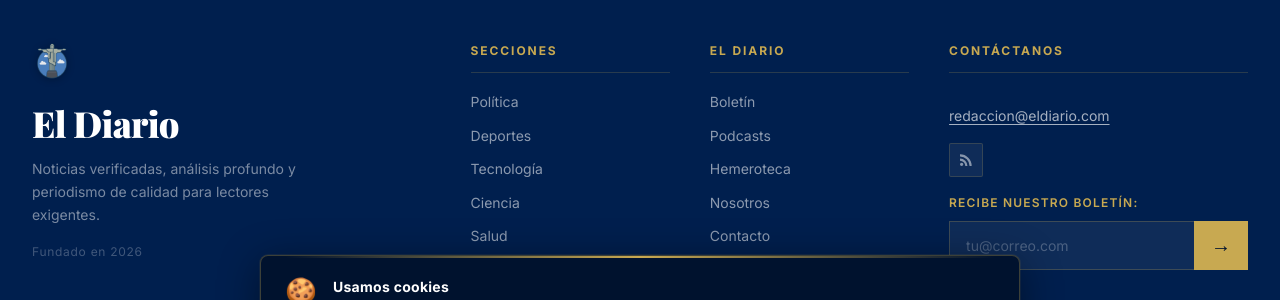
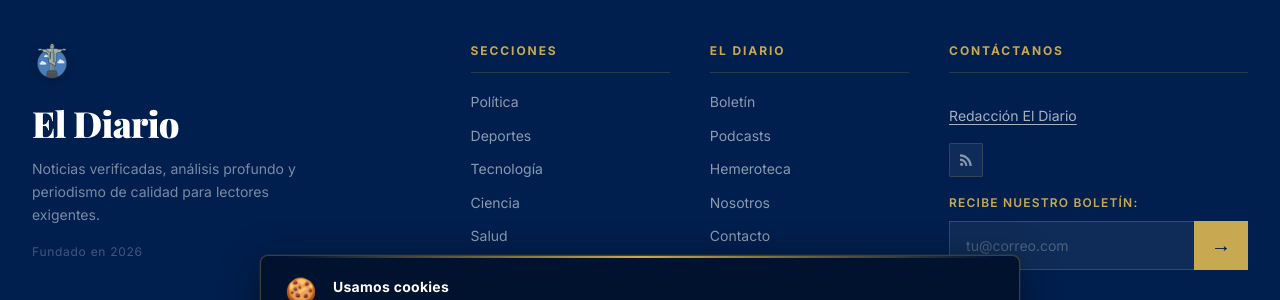
Before and after one commit to renedev0284-creator/Periodico, a Jekyll site: the page built from index.html, in a window 1280 px wide and 900 px high, scrolled down 5330 px. Shown: the part 477-777 px from the top of the window. Built offline with Jekyll 4.4.1, drawn with Linux system fonts in a browser that asks for light colours; some web fonts are replaced; the list of posts is cut into pages by our own code.

Commit message:
Fix correo del footer

```diff
--- a/_includes/footer.html
+++ b/_includes/footer.html
@@ -43,7 +43,7 @@
         <div class="footer-contact">
           <h3 class="footer-nav__title">Contáctanos</h3>
           {% if site.email %}
-          <a href="mailto:{{ site.email }}" class="footer-contact__email">{{ site.email }}</a>
+          <a href="mailto:recursos.eldiario.redaccion@gmail.com" class="footer-contact__email">Redacción El Diario</a>
           {% endif %}
           <div class="footer-social">
             <a href="{{ '/feed.xml' | relative_url }}" class="footer-social__link" aria-label="RSS Feed" target="_blank">
```
